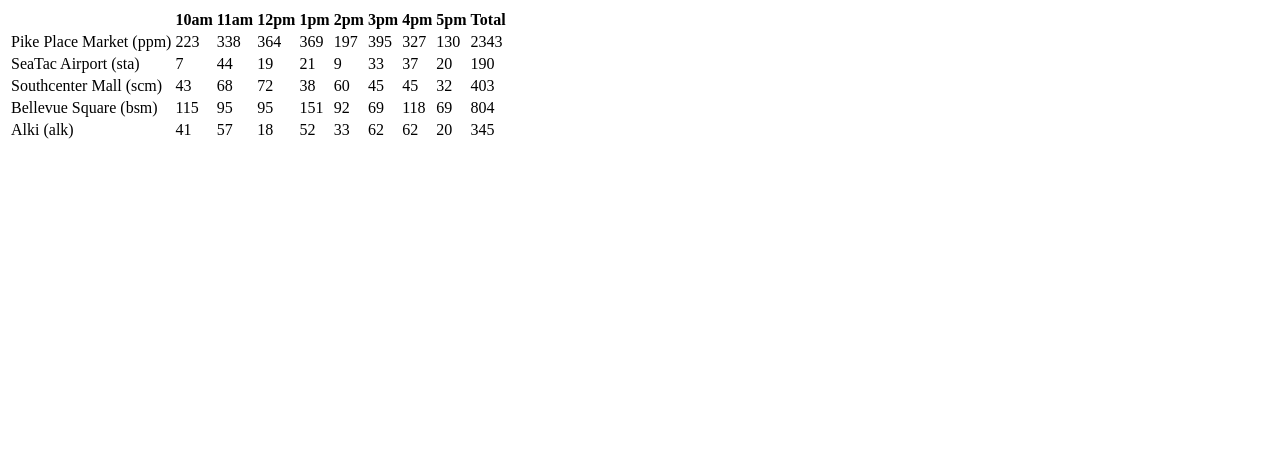
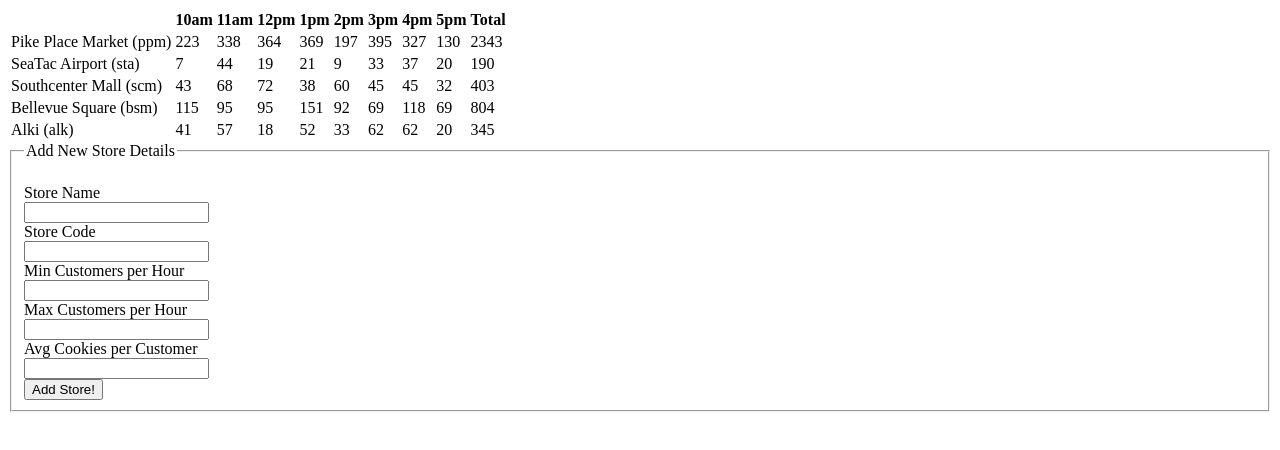
Before and after one commit to ishidas/cookie-stand-2, a plain HTML site: page index.html in a window 1280 px wide. Drawn offline with Linux system fonts and the light colour scheme.

Commit message:
Added forms to html

```diff
--- a/index.html
+++ b/index.html
@@ -7,6 +7,22 @@
 <body>
   <main>
     <section id="tableSpace"></section>
+    <form id = "update-form">
+      <fieldset>
+        <legend>Add New Store Details</legend><br />
+        <label>Store Name</label><br />
+        <input name="name" type="text" /><br />
+        <label>Store Code</label><br />
+        <input name="shortName" type="text" maxlength="3" /><br/>
+        <label>Min Customers per Hour</label><br />
+        <input name="minCustHr" type="number" /><br />
+        <label>Max Customers per Hour</label><br />
+        <input name="maxCustHr" type="number" /><br />
+        <label>Avg Cookies per Customer</label><br />
+        <input name="avgCookies" type="number" /><br />
+        <button id="update-button" type="submit">Add Store!</button>
+      </fieldset>
+    </form>
     <section id="formSpace"></section>
   </main>
 
```
